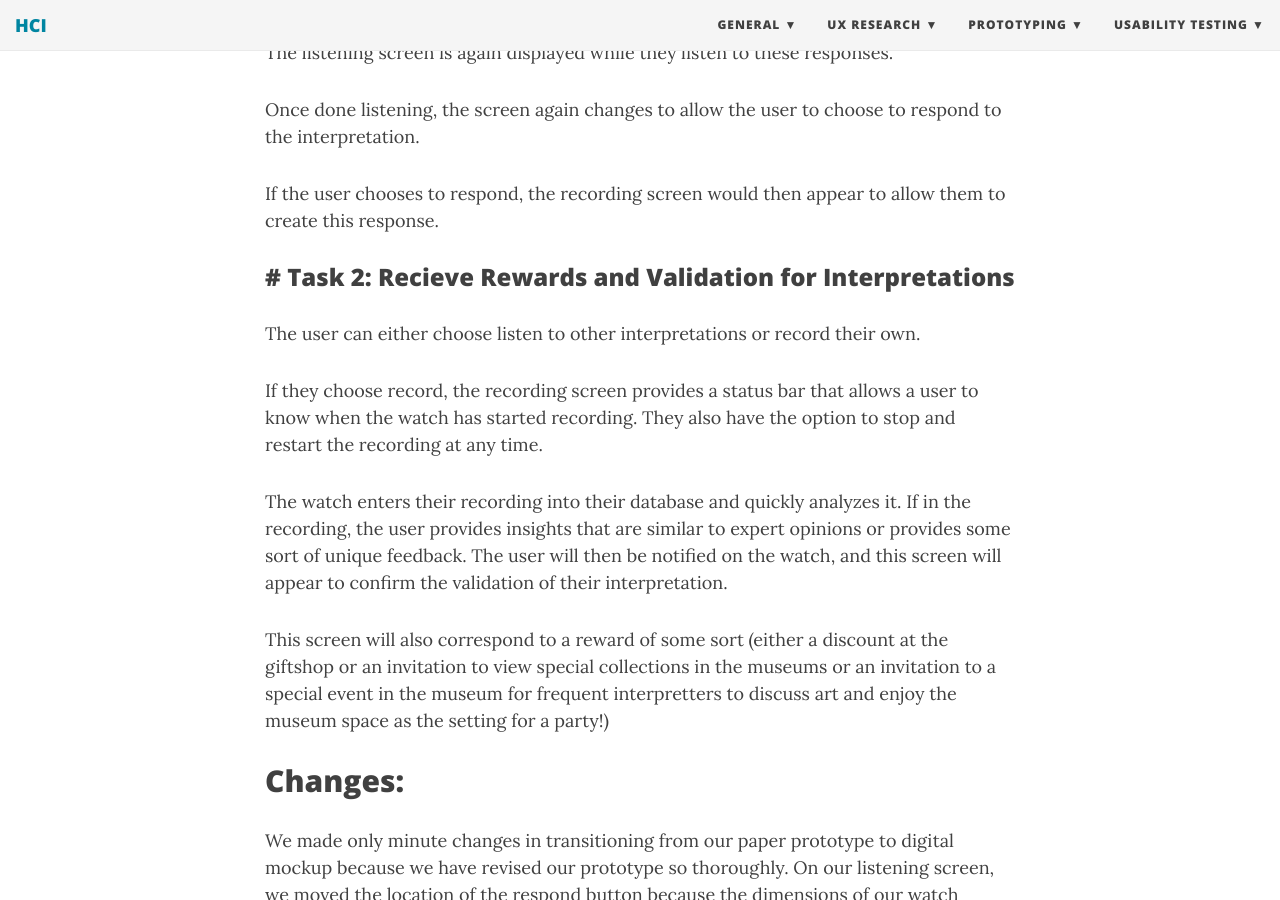
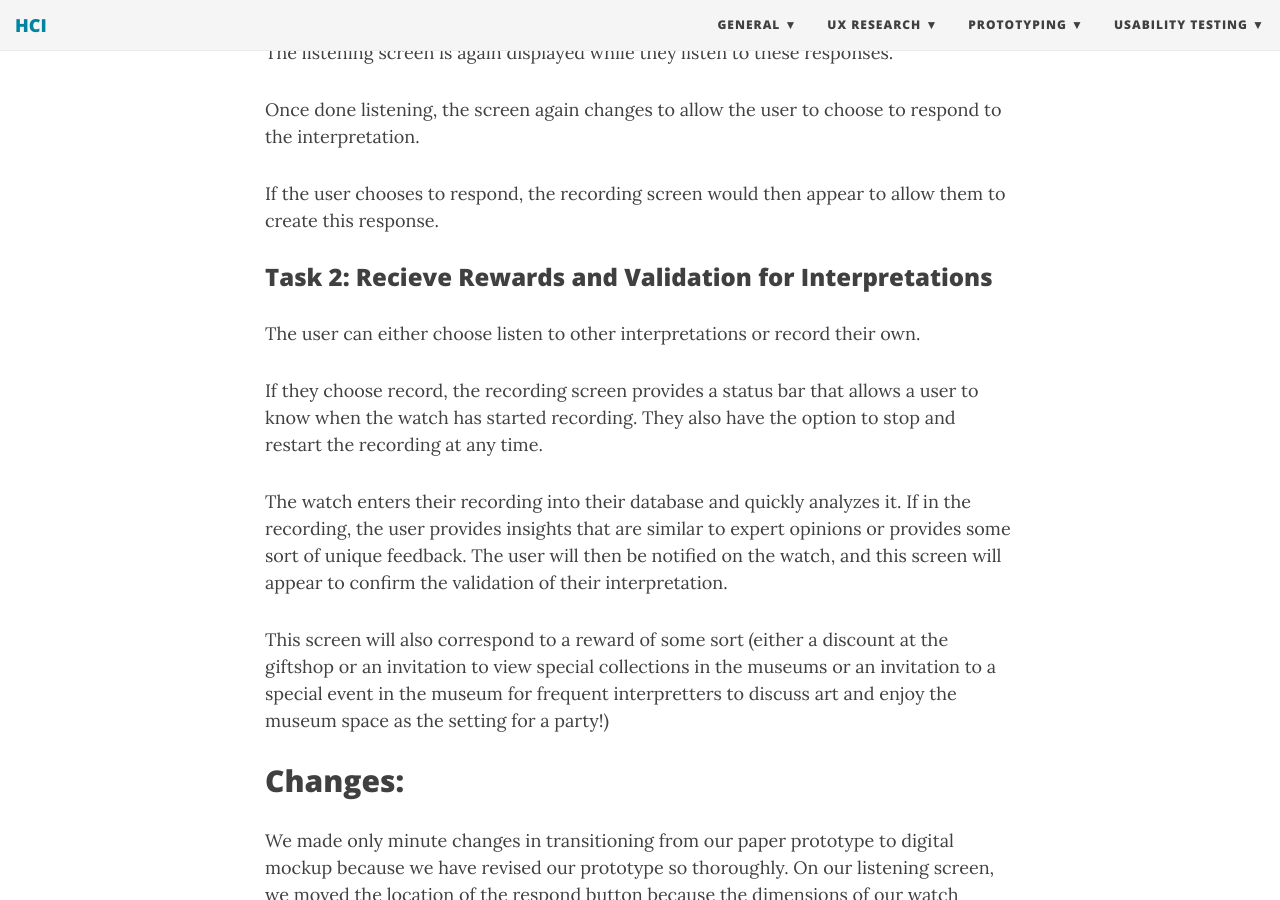
Before and after one commit to mc-mejia/HCIGroupProject, a Jekyll site: the page built from digitalmockup.md, in a window 1280 px wide and 900 px high, scrolled down 1043 px. Built offline with Jekyll 4.4.1, drawn with Linux system fonts in a browser that asks for light colours; nearby versions of some CDN libraries; our own code applies the rules of GitHub Pages for plain Markdown files.

```diff
--- a/digitalmockup.md
+++ b/digitalmockup.md
@@ -21,7 +21,7 @@ Once done listening, the screen again changes to allow the user to choose to res
 
 If the user chooses to respond, the recording screen would then appear to allow them to create this response.
 
-### # Task 2: Recieve Rewards and Validation for Interpretations
+### Task 2: Recieve Rewards and Validation for Interpretations
 The user can either choose listen to other interpretations or record their own.
 
 If they choose record, the recording screen provides a status bar that allows a user to know when the watch has started recording. They also have the option to stop and restart the recording at any time.
```
